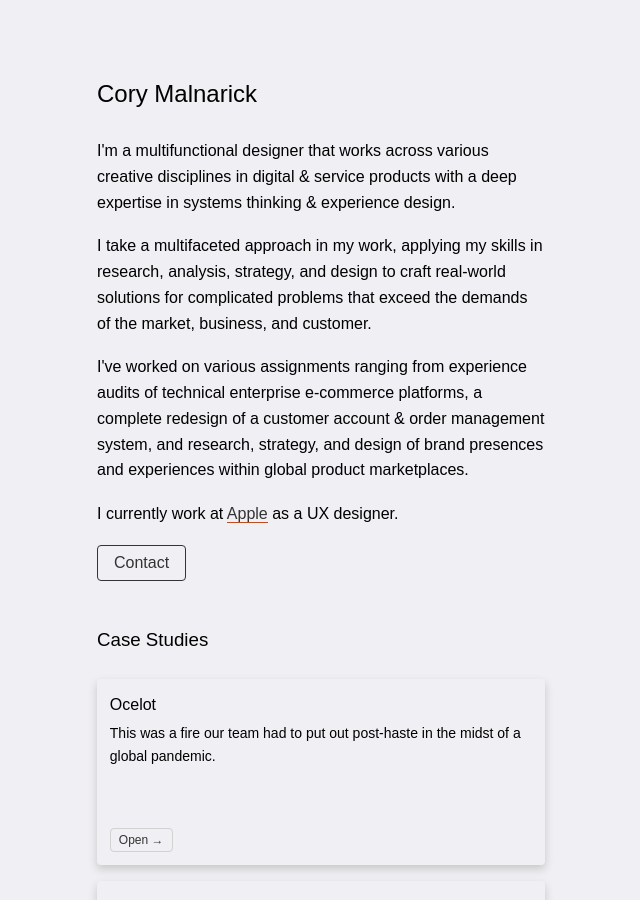
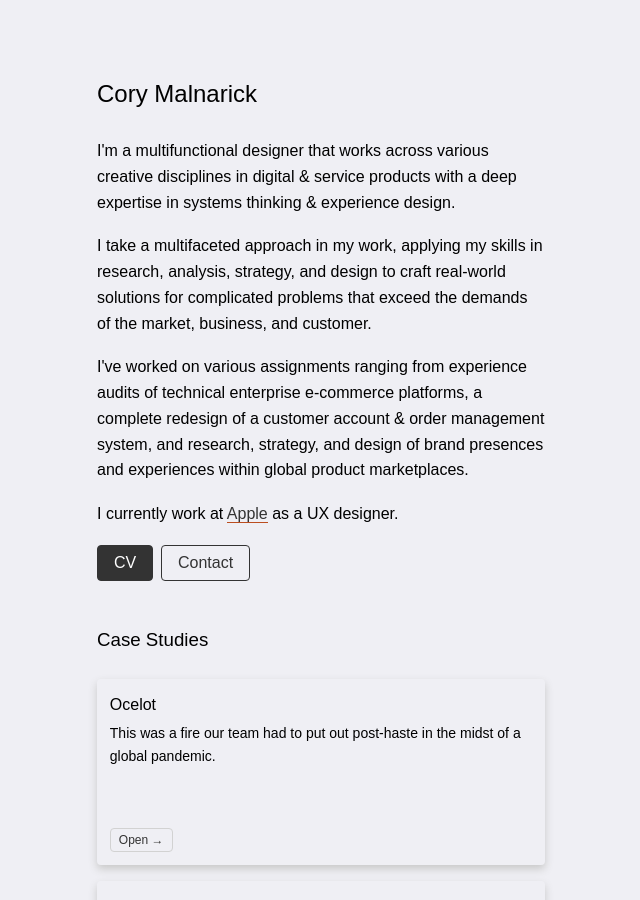
Before and after one commit to foundmonster/foundmonster.github.io, a Jekyll site: the page built from index.html, in a window 1280 px wide and 900 px high. Shown: the whole window, without its empty margins (319-959 px from the left). Built offline with Jekyll 4.4.1, drawn with Linux system fonts in a browser that asks for light colours; some web fonts are replaced.

Commit message:
making CV link to dropbox resume PDF

```diff
--- a/index.html
+++ b/index.html
@@ -9,9 +9,7 @@ title: Cory Malnarick – UX Designer
 <p>I currently work at <a href="https://apple.com">Apple</a> as a UX designer.</p>
 <br>
 <div class="buttongrid">
-	{% comment %}
-	<div><a class="button-primary" href="/CV.html">CV</a></div>
-	{% endcomment %}
+	<div><a class="button-primary" href="https://www.dropbox.com/s/wgk3yrpuq3gvixj/cory-malnarick-resume.pdf?dl=0">CV</a></div>
 	<div><a class="button-secondary" href="mailto:cory.malnarick@gmail.com">Contact</a></div>
 </div><br><br>
 
```
